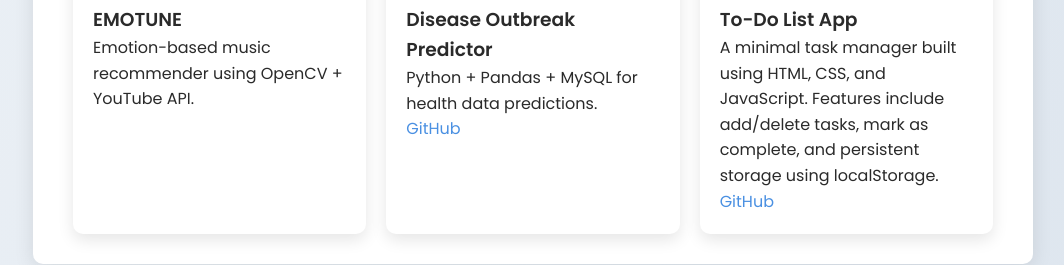
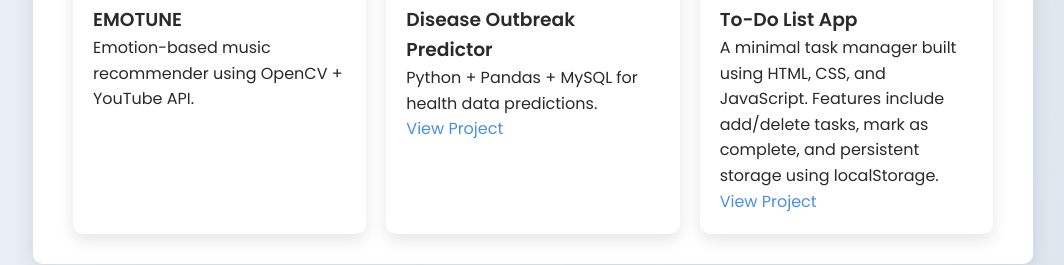
Before and after one commit to Meghana087/Meghana_Doradla_Portfolio, a React (Vite) app: page / in a window 1280 px wide. Shown: the part 1354-1619 px from the top of the page, without its empty margins (107-1171 px from the left). Built offline with nearby package versions, Linux system fonts and the light colour scheme.

Commit message:
Projects.jsx

```diff
--- a/src/components/Projects.jsx
+++ b/src/components/Projects.jsx
@@ -21,7 +21,7 @@ const Projects = () => (
         />
         <h3>Disease Outbreak Predictor</h3>
         <p>Python + Pandas + MySQL for health data predictions.</p>
-        <a href="https://meghana087-prediction-of-disease-outbreaks-app-6zkagq.streamlit.app/" target="_blank" rel="noreferrer">GitHub</a>
+        <a href="https://meghana087-prediction-of-disease-outbreaks-app-6zkagq.streamlit.app/" target="_blank" rel="noreferrer">View Project</a>
       </div>
       <div className="card">
         <img
@@ -34,7 +34,7 @@ const Projects = () => (
           A minimal task manager built using HTML, CSS, and JavaScript.
           Features include add/delete tasks, mark as complete, and persistent storage using localStorage.
         </p>
-        <a href="https://meghana087.github.io/ToDoList/" target="_blank" rel="noreferrer">GitHub</a>
+        <a href="https://meghana087.github.io/ToDoList/" target="_blank" rel="noreferrer">View Project</a>
       </div>
     </div>
   </section>
```
